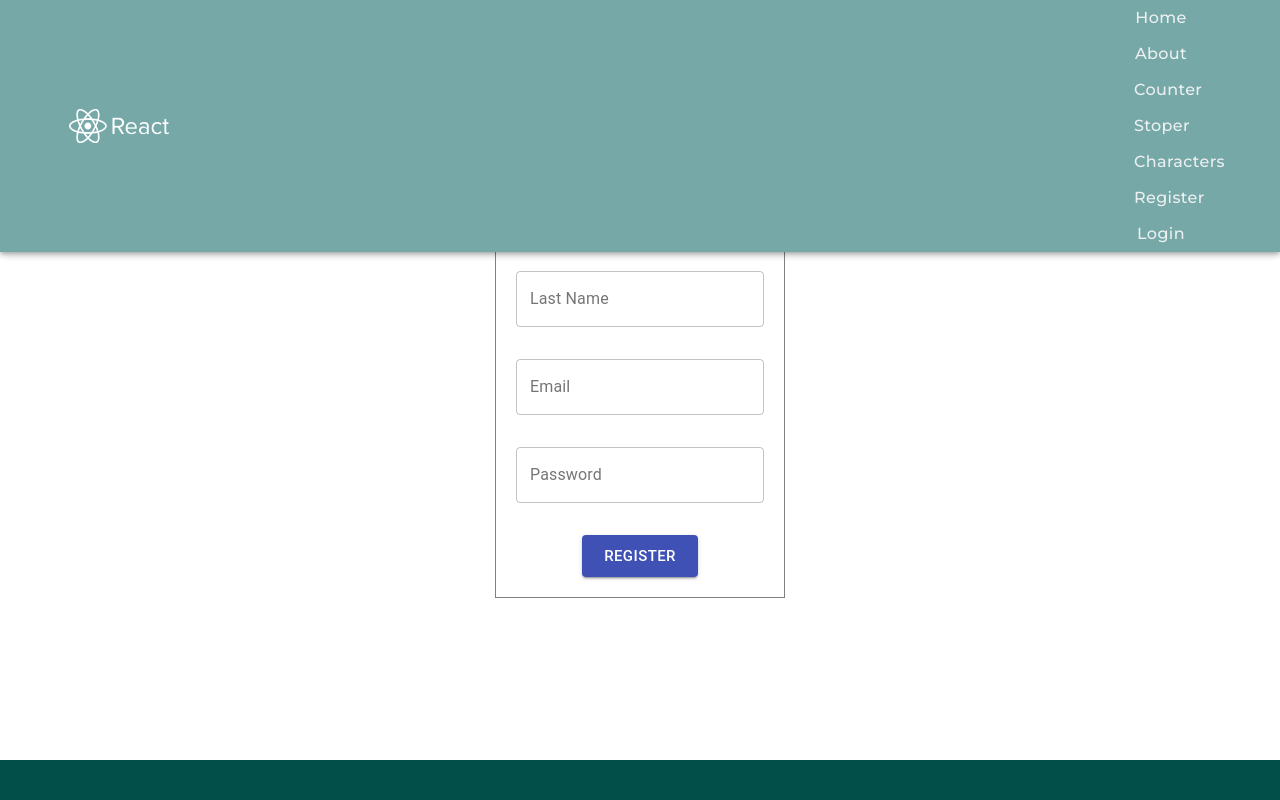
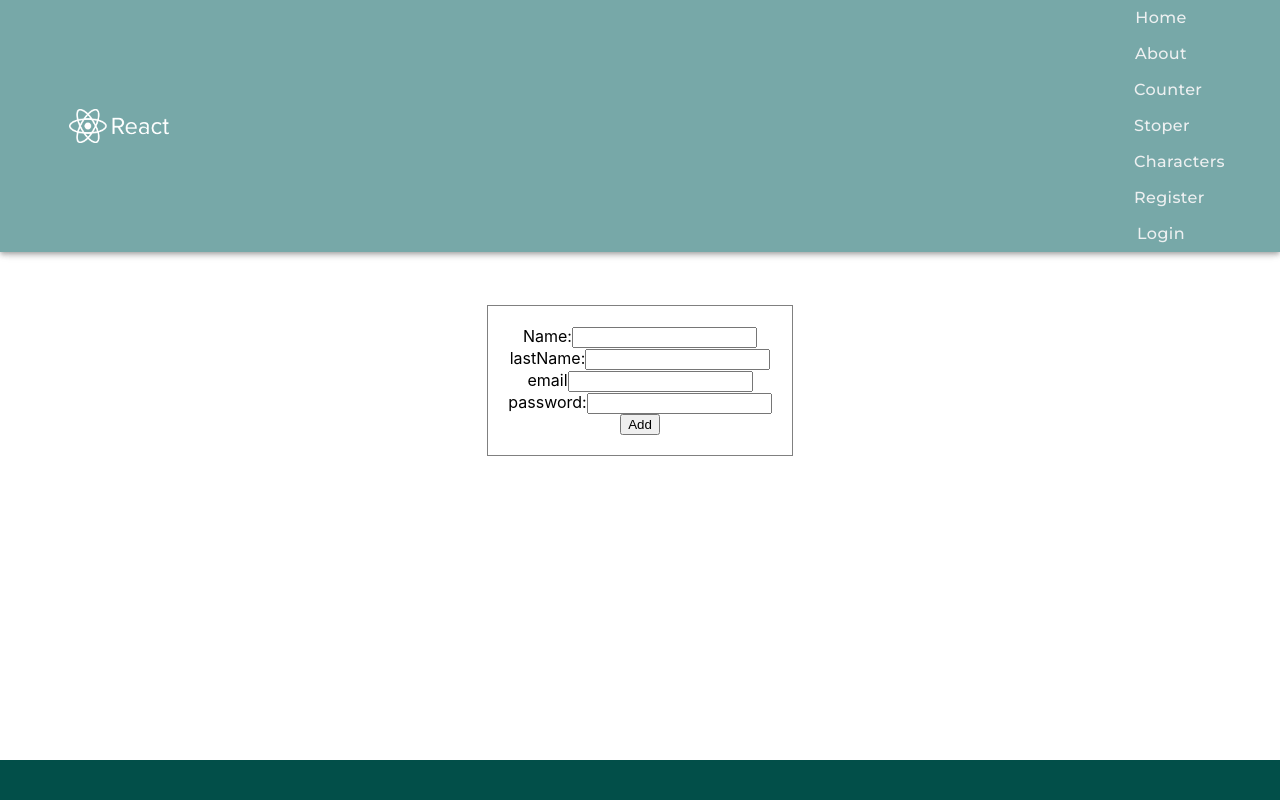
Before and after one commit to radiographer/react-projekt, a React (Create React App) app in the folder app/: page /register in a window 1280 px wide. Shown: the top 800 px of the page. Built offline with nearby package versions, Linux system fonts and the light colour scheme.

Commit message:
register next errors in promises

```diff
--- a/app/src/pages/Register.js
+++ b/app/src/pages/Register.js
@@ -2,37 +2,47 @@ import React, { useState } from "react";
 import axios from "axios";
 import { Grid, TextField, Button } from "@material-ui/core";
 
-export default function App() {
-  const [name, setName] = useState("");
-  const [lastName, setLastName] = useState("");
-  const [email, setEmail] = useState("");
-  const [password, setPassword] = useState("");
-
-  const [data, setData] = useState({});
-
-  const handleSubmit = () => {
-    const data = {
-      name: name,
-      lastName: lastName,
-      email: email,
-      password: password,
+export default class PersonList extends React.Component {
+  state = {
+    name: "",
+    lastName: "",
+    email: "",
+    password: "",
   };
 
-    axios
-      .post("http://localhost:3000/users", data)
-      .then((res) => {
-        setData(res.data);
-        setName("");
-        setLastName("");
-        setEmail("");
-        setPassword("");
-      })
-      .catch((err) => {
-        console.log(err);
+  handleChange = (event) => {
+    this.setState({ name: event.target.value });
+    this.setState({ lastName: event.target.value });
+    this.setState({ email: event.target.value });
+    this.setState({ password: event.target.value });
+  };
+
+  handleSubmit = (event) => {
+    event.preventDefault();
+
+    const user = {
+      name: this.state.name,
+      lastName: this.state.lastName,
+      email: this.state.email,
+      password: this.state.password,
+    };
+
+    axios.post(`http://localhost:3000/users`, { user }).then((res) => {
+      console.log(res);
+      console.log(res.data);
     });
   };
 
+  render() {
     return (
+      <div>
+        <form onSubmit={this.handleSubmit}>
+          {/* <label>
+            Person Name:
+            <input type="text" name="name" onChange={this.handleChange} />
+          </label> */}
+          {/* <button type="submit">Add</button> */}
+
           <Grid
             container
             justify="center"
@@ -42,16 +52,51 @@ export default function App() {
             spacing={5}
           >
             <Grid item style={{ border: "0.2px solid gray" }}>
-        <Grid container direction="column" alignItems="center" justify="center">
-          <TextField
+              <Grid
+                container
+                direction="column"
+                alignItems="center"
+                justify="center"
+              >
+                <label>
+                  Name:
+                  <input type="text" name="name" onChange={this.handleChange} />
+                </label>
+                <label>
+                  lastName:
+                  <input
+                    type="text"
+                    lastName="lastName"
+                    onChange={this.handleChange}
+                  />
+                </label>
+                <label>
+                  email
+                  <input
+                    type="text"
+                    email="email"
+                    onChange={this.handleChange}
+                  />
+                </label>
+                <label>
+                  password:
+                  <input
+                    type="text"
+                    password="password"
+                    onChange={this.handleChange}
+                  />
+                </label>
+
+                {/* <TextField
                   variant="outlined"
                   label="First Name"
                   fullWidth
                   style={{ marginBottom: "2em" }}
-            value={name}
-            onChange={(event) => setName(event.target.value)}
-          />
-          <TextField
+                  onChange={this.handleChange}
+                  // value={name}
+                  // onChange={(event) => setName(event.target.value)}
+                /> */}
+                {/* <TextField
             type="email"
             variant="outlined"
             label="Last Name"
@@ -76,17 +121,116 @@ export default function App() {
             style={{ marginBottom: "2em" }}
             value={password}
             onChange={(event) => setPassword(event.target.value)}
-          />
-          <Button
+          /> */}
+
+                <button type="submit">Add</button>
+                {/* <Button
                   onClick={handleSubmit}
                   size="large"
                   variant="contained"
                   color="primary"
+                  type="submit"
                 >
                   Register
-          </Button>
+                </Button> */}
               </Grid>
             </Grid>
           </Grid>
+        </form>
+      </div>
     );
   }
+}
+
+// import React, { useState } from "react";
+// import axios from "axios";
+// import { Grid, TextField, Button } from "@material-ui/core";
+
+// export default function App() {
+//   const [name, setName] = useState("");
+//   const [lastName, setLastName] = useState("");
+//   const [email, setEmail] = useState("");
+//   const [password, setPassword] = useState("");
+
+//   const [data, setData] = useState({});
+
+//   const handleSubmit = () => {
+//     data.push = {
+//       name: name,
+//       lastName: lastName,
+//       email: email,
+//       password: password,
+//     };
+
+//     axios
+//       .post("http://localhost:3000/users", data)
+//       .then((res) => {
+//         setData(res.data);
+//         setName("");
+//         setLastName("");
+//         setEmail("");
+//         setPassword("");
+//       })
+//       .catch((err) => {
+//         console.log(err);
+//       });
+//   };
+
+//   return (
+//     <Grid
+//       container
+//       justify="center"
+//       alignItems="center"
+//       direction="column"
+//       style={{ minHeight: "100vh" }}
+//       spacing={5}
+//     >
+//       <Grid item style={{ border: "0.2px solid gray" }}>
+//         <Grid container direction="column" alignItems="center" justify="center">
+//           <TextField
+//             variant="outlined"
+//             label="First Name"
+//             fullWidth
+//             style={{ marginBottom: "2em" }}
+//             value={name}
+//             onChange={(event) => setName(event.target.value)}
+//           />
+//           <TextField
+//             type="email"
+//             variant="outlined"
+//             label="Last Name"
+//             fullWidth
+//             style={{ marginBottom: "2em" }}
+//             value={lastName}
+//             onChange={(event) => setLastName(event.target.value)}
+//           />
+//           <TextField
+//             variant="outlined"
+//             label="Email"
+//             fullWidth
+//             style={{ marginBottom: "2em" }}
+//             value={email}
+//             onChange={(event) => setEmail(event.target.value)}
+//           />
+//           <TextField
+//             type="password"
+//             variant="outlined"
+//             label="Password"
+//             fullWidth
+//             style={{ marginBottom: "2em" }}
+//             value={password}
+//             onChange={(event) => setPassword(event.target.value)}
+//           />
+//           <Button
+//             onClick={handleSubmit}
+//             size="large"
+//             variant="contained"
+//             color="primary"
+//           >
+//             Register
+//           </Button>
+//         </Grid>
+//       </Grid>
+//     </Grid>
+//   );
+// }
```
Lines whose indentation alone changed are shown as unchanged.
